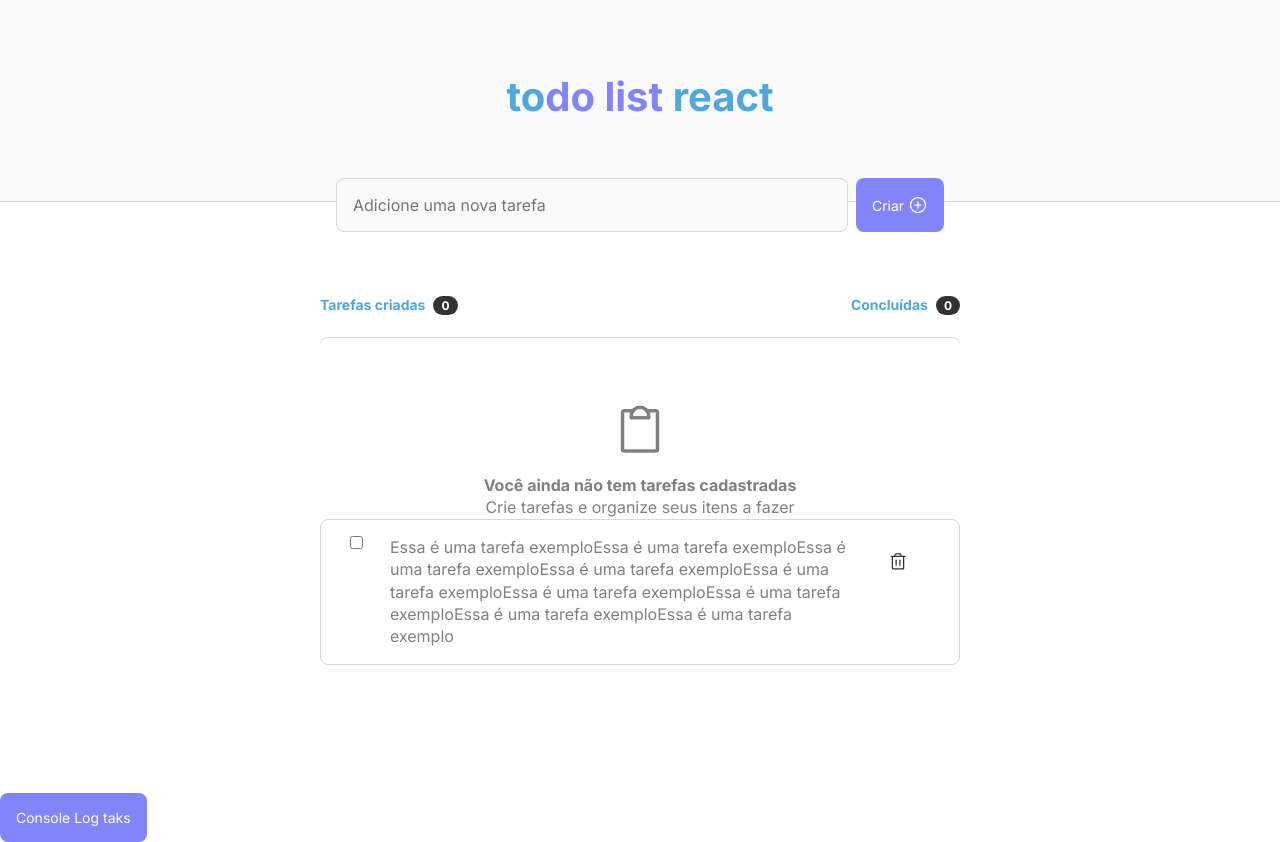
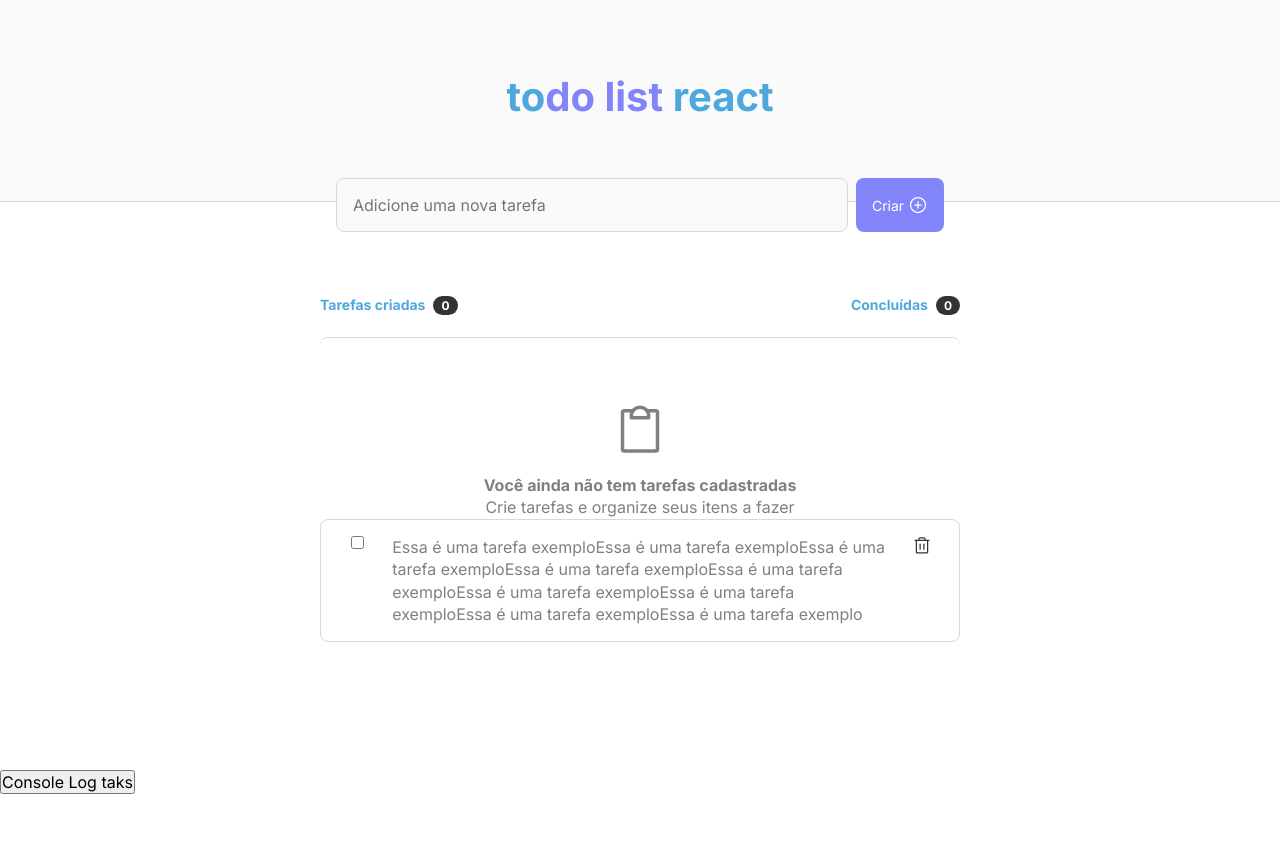
Before and after one commit to mayaraviana/todoist, a React (Vite) app: page / in a window 1280 px wide. After the commit the page ends 800 px from the top, so only its background shows below. Built offline with nearby package versions, Linux system fonts and the light colour scheme.

Commit message:
fix searchBar css

```diff
--- a/src/components/SearchBar.module.css
+++ b/src/components/SearchBar.module.css
@@ -4,14 +4,14 @@
   justify-content: center;
   margin-top: -1.5rem;
 }
-input {
+.searchBar input {
   background-color: var(--gray-100);
   border: 1px solid var(--gray-200);
   border-radius: 8px;
   padding: 1rem;
   width: 40%;
 }
-button {
+.searchBar button {
   background-color: var(--purple-300);
   border: none;
   border-radius: 8px;
```
